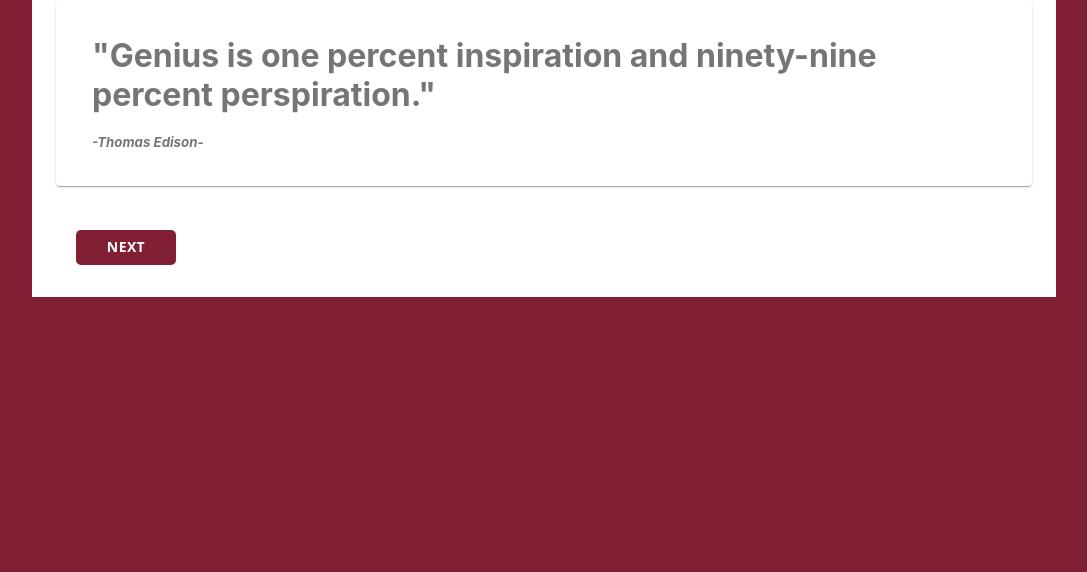
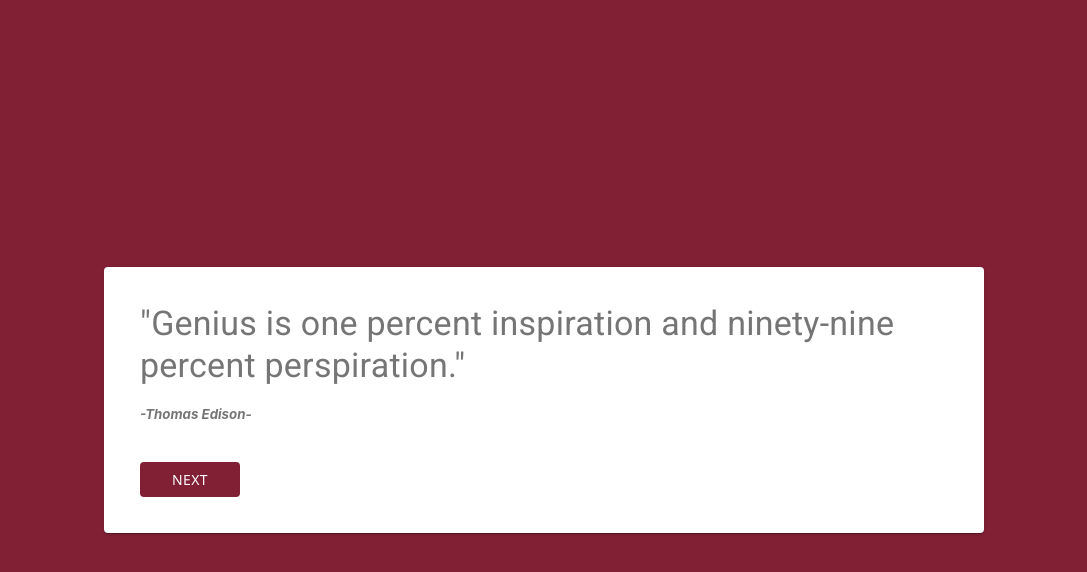
Before and after one commit to gtchakama/thoughtly, a React (Create React App) app: page / in a window 1280 px wide. Shown: the top 572 px of the page, without its empty margins (96-1183 px from the left). Built offline with nearby package versions, Linux system fonts and the light colour scheme.

Commit message:
Finale Edits
Please fix RWD and proper json research

```diff
--- a/public/index.html
+++ b/public/index.html
@@ -10,34 +10,17 @@
       content="Web site created using create-react-app"
     />
     <link rel="apple-touch-icon" href="%PUBLIC_URL%/logo192.png" />
-    <!--
-      manifest.json provides metadata used when your web app is installed on a
-      user's mobile device or desktop. See https://developers.google.com/web/fundamentals/web-app-manifest/
-    -->
+    <link
+      rel="stylesheet"
+      href="https://fonts.googleapis.com/css?family=Roboto:300,400,500,700&display=swap"
+    />
+
     <link rel="manifest" href="%PUBLIC_URL%/manifest.json" />
-    <!--
-      Notice the use of %PUBLIC_URL% in the tags above.
-      It will be replaced with the URL of the `public` folder during the build.
-      Only files inside the `public` folder can be referenced from the HTML.
 
-      Unlike "/favicon.ico" or "favicon.ico", "%PUBLIC_URL%/favicon.ico" will
-      work correctly both with client-side routing and a non-root public URL.
-      Learn how to configure a non-root public URL by running `npm run build`.
-    -->
     <title>Thoughtly</title>
   </head>
   <body>
     <noscript>You need to enable JavaScript to run this app.</noscript>
     <div id="root"></div>
-    <!--
-      This HTML file is a template.
-      If you open it directly in the browser, you will see an empty page.
-
-      You can add webfonts, meta tags, or analytics to this file.
-      The build step will place the bundled scripts into the <body> tag.
-
-      To begin the development, run `npm start` or `yarn start`.
-      To create a production bundle, use `npm run build` or `yarn build`.
-    -->
   </body>
 </html>
--- a/src/QuoteAndAuthor.js
+++ b/src/QuoteAndAuthor.js
@@ -1,4 +1,5 @@
 import React from "react";
+import Typography from "@material-ui/core/Typography";
 import Button from "@material-ui/core/Button";
 import { Container } from "@material-ui/core";
 import { makeStyles } from "@material-ui/core/styles";
@@ -6,12 +7,13 @@ import Paper from "@material-ui/core/Paper";
 import Grid from "@material-ui/core/Grid";
 
 const useStyles = makeStyles((theme) => ({
-  root: {
+  root2: {
     flexGrow: 1,
   },
   paper: {
+    width: "auto",
     padding: theme.spacing(2),
-    textAlign: "center",
+    textAlign: "left",
     color: theme.palette.text.secondary,
   },
 }));
@@ -23,8 +25,8 @@ export default function QuoteAndAuthor(props) {
   html.style.backgroundColor = randomColor;
   return (
     <Container
-      className={classes.root}
-      style={{ backgroundColor: "white" }}
+      className={classes.root2}
+      style={{ padding: "200px", width: "auto" }}
       className="root"
     >
       <Grid container spacing={3}>
@@ -36,12 +38,10 @@ export default function QuoteAndAuthor(props) {
           style={{ color: randomColor }}
         >
           <Paper className={classes.paper}>
-            <h1 id="quote">"{props.quote}"</h1>
+            <Typography variant="h4" gutterBottom id="quote">
+              "{props.quote}"
+            </Typography>
             <h5 id="author">-{props.author ? props.author : "Unknown"}-</h5>
-          </Paper>
-        </Grid>
-
-        <Grid item>
             <Button
               style={{ backgroundColor: randomColor }}
               id="newquote"
@@ -49,6 +49,7 @@ export default function QuoteAndAuthor(props) {
             >
               NEXT
             </Button>
+          </Paper>
         </Grid>
       </Grid>
     </Container>
--- a/src/style.css
+++ b/src/style.css
@@ -7,27 +7,41 @@ html {
 }
 #root{
   text-align: left;
-  margin: 40px;
+  margin: 0px 0;
   display: flex;
   align-items: center;
   justify-content: center;
-  width:80%;
-  margin: 0 10%;
+  height:100vh;
 }
 
 .quotebox {
-  width: 100%;
   border: 1px rgb(145, 126, 126) solid;
   border-radius: 10px;
   text-align: left;
-  max-width: 35rem
-
+  width:100%;
 }
 
 #quote {
   margin: 20px;
   text-align: left;
 }
+
+
+#author {
+  margin: 20px;
+  font-style: italic;
+  text-align: left;
+}
+
+#newquote {
+  margin: 20px;
+  position: relative;
+  height: 35px;
+  width: 100px;
+  font-family: "Segoe UI", "Tahoma", "Geneva", "Verdana", sans-serif;
+  color: white;
+}
+
 
 .fadeIn {
   opacity: 0;
@@ -45,20 +59,3 @@ html {
     transform: translateY(0px);
   }
 }
-
-#author {
-  margin: 20px;
-  font-style: italic;
-  text-align: left;
-}
-
-#newquote {
-  margin: 20px;
-  position: relative;
-  border-radius: 5px;
-  height: 35px;
-  width: 100px;
-  font-weight: 700;
-  font-family: "Segoe UI", "Tahoma", "Geneva", "Verdana", sans-serif;
-  color: white;
-}
```
Lines whose indentation alone changed are shown as unchanged.
